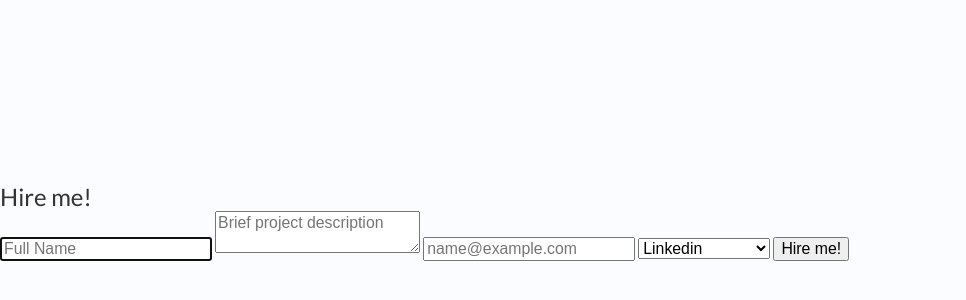
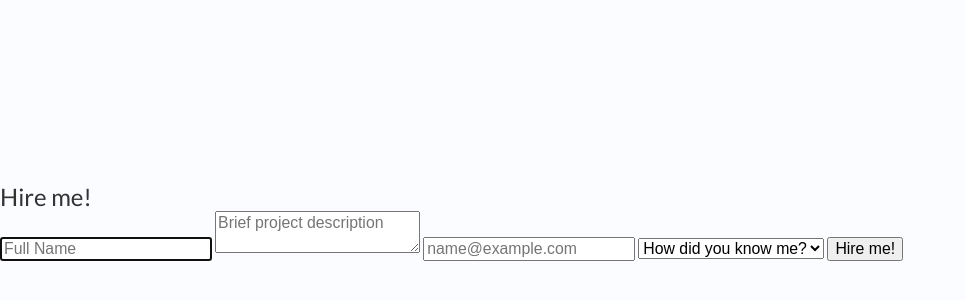
Before and after one commit to sergio-alonso/keepcoding-resume, a website: page index.html in a window 1280 px wide. Shown: the part 2498-2798 px from the top of the page, without its empty margins (0-966 px from the left). Drawn offline with nearby package versions, Linux system fonts and the light colour scheme; no server answers; a web font is replaced by a local one.

Commit message:
New selected option in select field

```diff
--- a/index.html
+++ b/index.html
@@ -78,6 +78,7 @@
         <input type="email" name="email" placeholder="name@example.com" pattern="[a-z0-9!#$%&'*+/=?^_`{|}~-]+(?:\.[a-z0-9!#$%&'*+/=?^_`{|}~-]+)*@(?:[a-z0-9](?:[a-z0-9-]*[a-z0-9])?\.)+[a-z0-9](?:[a-z0-9-]*[a-z0-9])?"
         />
         <select>
+	  <option value="" selected>How did you know me?</option>
 	  <option value="linkedin">Linkedin</option>
 	  <option value="previous">Previous Work</option>
 	  <option value="reference">Shared Contact</option>
```
